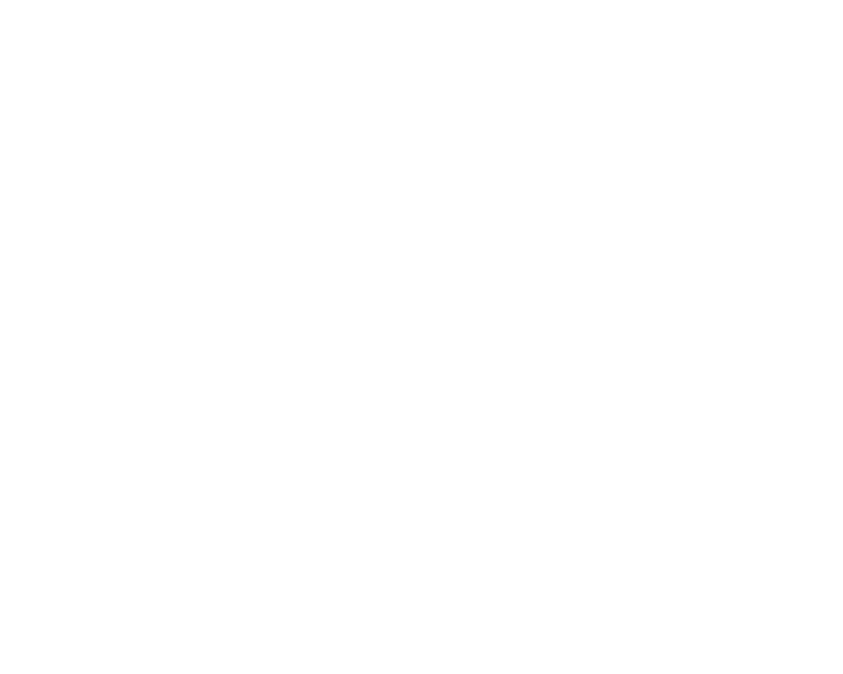
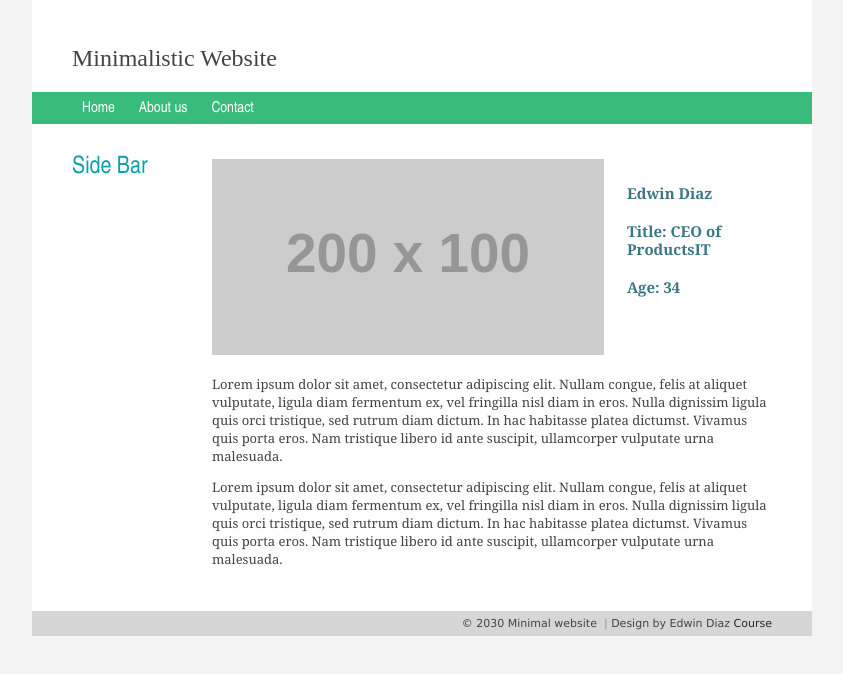
Before and after one commit to rduriancik/HTML-CSS-JavaScriptLearning, a plain HTML site: page HTML/website/about.html in a window 1280 px wide. Shown: the whole page, without its empty margins (218-1061 px from the left). Drawn offline with Linux system fonts and the light colour scheme; placeholder pictures from the web are drawn by us.

Commit message:
minimalistic website -Home, About

```diff
--- a/HTML/website/about.html
+++ b/HTML/website/about.html
@@ -0,0 +1,42 @@
+<!DOCTYPE html>
+<html lang="en">
+    <head>
+        <meta charset="UTF-8">
+        <title>About us</title>
+        <link rel="stylesheet" href="css/style.css">
+        <script src="js/script.js"></script>
+    </head>
+    <body id="about-page">
+        <div class="container">
+            <header class="header">
+                <a class="link-title" href="">Minimalistic Website</a>
+            </header>
+            <nav class="menu">
+                <a href="/">Home</a>
+                <a href="about.html">About us</a>
+                <a href="contact.html">Contact</a>
+            </nav>
+            <aside>
+                <h1>Side Bar</h1>
+            </aside>
+            <article class="main">
+                 <div id="home-image">
+                    <img src="http://placehold.it/200x100?text=Profile+Image" alt="home image">
+                </div>
+                <div id="profile-info">
+                    <h2>Edwin Diaz</h2>
+                    <h2>Title: CEO of ProductsIT</h2>
+                    <h2>Age: 34</h2>
+                </div>
+                <div class="description">
+                    <p>Lorem ipsum dolor sit amet, consectetur adipiscing elit. Nullam congue, felis at aliquet vulputate, ligula diam fermentum ex, vel fringilla nisl diam in eros. Nulla dignissim ligula quis orci tristique, sed rutrum diam dictum. In hac habitasse platea dictumst. Vivamus quis porta eros. Nam tristique libero id ante suscipit, ullamcorper vulputate urna malesuada.</p>
+                    <p>Lorem ipsum dolor sit amet, consectetur adipiscing elit. Nullam congue, felis at aliquet vulputate, ligula diam fermentum ex, vel fringilla nisl diam in eros. Nulla dignissim ligula quis orci tristique, sed rutrum diam dictum. In hac habitasse platea dictumst. Vivamus quis porta eros. Nam tristique libero id ante suscipit, ullamcorper vulputate urna malesuada.</p>
+                </div>
+            </article>
+
+            <footer>
+                &copy; 2030 Minimal website &nbsp;<span class="separator">|</span> Design by Edwin Diaz <a href="https://www.udemy.com/html-and-css-for-beginners-crash-course-learn-fast-easy">Course</a>
+            </footer>
+        </div>
+    </body>
+</html>
--- a/HTML/website/css/style.css
+++ b/HTML/website/css/style.css
@@ -0,0 +1,115 @@
+body {
+    background: #F4F4F4;
+    margin: 0;
+}
+
+.link-title {
+    text-decoration: none;
+    font-size: 24px;
+    color: #444444;
+}
+
+.container {
+    width: 780px;
+    margin: 0 auto;
+    background: #FFF;
+}
+
+.header {
+    padding: 45px 0px 20px 40px;
+}
+
+.menu {
+    background: #39bb7c;
+    padding: 6px 0 6px 40px;
+}
+
+.menu a {
+    color: #ffffff;
+    text-decoration: none;
+    font-size: 15px;
+    font-family: "Arial Narrow", "Myriad Pro";
+    margin: 0 10px;
+}
+
+.menu a:hover {
+    color: #ecf2f3;
+}
+
+aside {
+    float: left;
+    width: 120px;
+    padding: 30px 0px 0px 40px;
+}
+
+h1 {
+    margin: 0px;
+    color: #0e9fb1;
+    font-size: 24px;
+    font-family: "Arial Narrow", "Myriad Pro";
+    font-weight: normal;
+}
+
+h2 {
+    color: #3b7687;
+    font-size: 15px;
+    margin: 20px 0px 5px 0px;
+}
+
+.main {
+    margin: 0 0 0 180px;
+    padding: 35px 40px 30px 0px;
+    color: #444444;
+    font-family: "Georgia";
+    font-size: 13px;
+    line-height: 18px;
+    text-emphasis: justify;
+}
+
+.main a:hover {
+    color: #444444;
+}
+
+#home-image img {
+    width: 100%;
+}
+
+footer {
+    padding: 6px 40px 6px 40px;
+    background: #d6d6d6;
+    font-family: "Lucida Sans Unicode";
+    color: #444444;
+    font-size: 11px;
+    text-align: right;
+}
+
+footer a {
+    text-decoration: none;
+    color: #262626;
+}
+
+footer a:hover {
+    color: #444444;
+}
+
+.separator {
+    color: #919191;
+    font-size: 11px;
+}
+
+/******** About Page Styles ********/
+#about-page #home-image img {
+    width: 70%;
+    float: left;
+    margin-bottom: 20px;
+}
+
+#about-page #profile-info {
+    float: right;
+    width: 25%;
+    margin: 5px;
+}
+
+#about-page .description {
+    clear: both;
+}
```
Also changed, not shown: HTML/website/contact.html (+30 -0 lines), HTML/website/index.html (+26 -1 lines).
